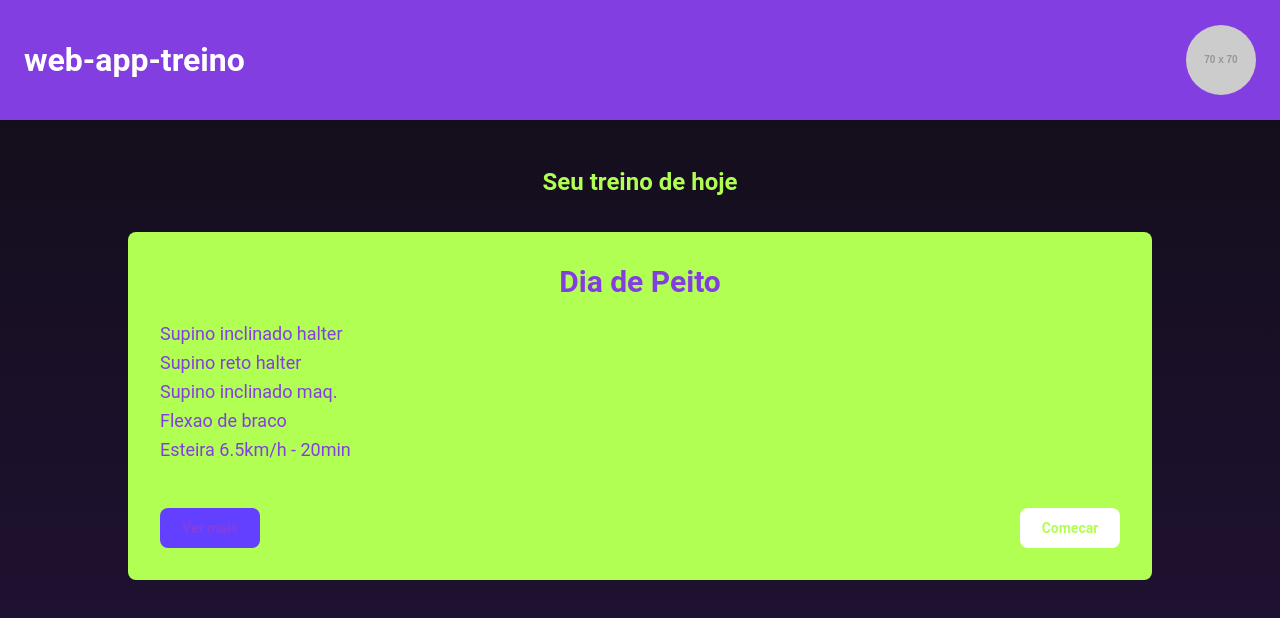
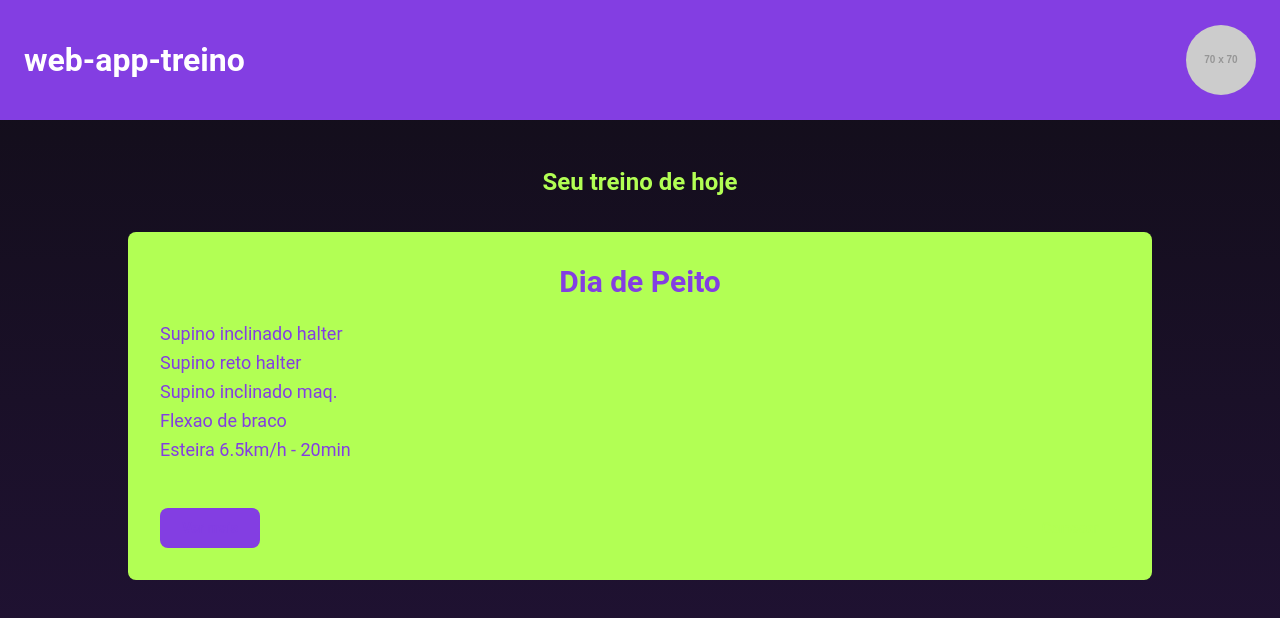
Before and after one commit to hsanfilippo/web-app-treino-front, a React (Create React App) app: page / in a window 1280 px wide. Shown: the top 618 px of the page. Built offline with nearby package versions, Linux system fonts and the light colour scheme.

Commit message:
Feat: Alterações no esquema de cores, e substituição de alguns textos

```diff
--- a/src/components/FormNewTreino/index.tsx
+++ b/src/components/FormNewTreino/index.tsx
@@ -4,6 +4,7 @@ import { BiEditAlt } from 'react-icons/bi'
 
 import * as S from '../../styles/index'
 import * as Styles from './styles'
+import * as Txt from '../../styles/text'
 
 const FormNewTreino = () => {
   type Exercicio = {
@@ -170,9 +171,7 @@ const FormNewTreino = () => {
                 <li key={index}>
                   <Styles.ExercicioCard>
                     <Styles.ExercicioContainer>
-                      <Styles.NomeExercicio>
-                        {exercicio.nome_exerc}
-                      </Styles.NomeExercicio>
+                      <Txt.TitleMd>{exercicio.nome_exerc}</Txt.TitleMd>
                       <Styles.SubsContainer>
                         <div>
                           <Styles.SubsExercicio>
--- a/src/components/FormNewTreino/styles.ts
+++ b/src/components/FormNewTreino/styles.ts
@@ -38,11 +38,11 @@ export const SubsContainer = styled.div`
   max-width: 150px;
 `
 
-export const NomeExercicio = styled.h4`
-  color: #fff;
-  font-size: 22px;
-  margin-bottom: 8px;
-`
+// export const NomeExercicio = styled.h4`
+//   color: #fff;
+//   font-size: 22px;
+//   margin-bottom: 8px;
+// `
 
 export const SubsExercicio = styled.p`
   font-size: 16px;
--- a/src/components/TreinoDia/styles.ts
+++ b/src/components/TreinoDia/styles.ts
@@ -53,7 +53,7 @@ export const ButtonContainer = styled.div`
 `
 
 export const ButtonPrimary = styled.button`
-  background-color: ${cores.corBotaoPrimario};
+  background-color: ${cores.corPrincipal};
   color: ${cores.corPrincipal};
   height: 40px;
   width: 100px;
@@ -66,7 +66,7 @@ export const ButtonPrimary = styled.button`
 `
 
 export const ButtonSecondary = styled.button`
-  background-color: ${cores.corBotaoSecundario};
+  background-color: ${cores.corSecundaria};
   color: ${cores.corSecundaria};
   height: 40px;
   width: 100px;
--- a/src/styles/index.ts
+++ b/src/styles/index.ts
@@ -1,14 +1,9 @@
 import { createGlobalStyle, styled } from 'styled-components'
+import { cores_txt } from './text'
 
 export const cores = {
-  corTexto: '#121714',
-  corFundo: '#2b2b2b',
-  corPrincipal: '#B2FF54',
-  corSecundaria: '#833EE2',
-  corBotaoPrimario: '#fff',
-  corBotaoSecundario: '#6340FF',
-  corBotaoDelete: 'red',
-  corBotaoEdit: 'orange'
+  corPrincipal: '#B2ff54',
+  corSecundaria: '#833ee2'
 }
 
 export const gradients = {
@@ -22,7 +17,7 @@ export const GlobalStyle = createGlobalStyle`
     list-style: none;
     box-sizing: border-box;
     font-family: Roboto, sans-serif;
-    color: ${cores.corTexto}
+    color: ${cores_txt.corTextoPrimario}
   }
 
   body {
@@ -98,20 +93,20 @@ export const ButtonContainer = styled.div`
 `
 
 export const ButtonPrimary = styled.button`
-  background-color: ${cores.corBotaoPrimario};
-  color: ${cores.corPrincipal};
+  background-color: ${cores.corPrincipal};
+  color: ${cores_txt.corTextoSecundario};
   height: 40px;
   width: 100px;
   padding: 10px;
   font-weight: bold;
   font-size: 14px;
   border-radius: 8px;
-  border: none;
+  border: 1px solid ${cores.corSecundaria};
   cursor: pointer;
 `
 
 export const ButtonSecondary = styled.button`
-  background-color: ${cores.corBotaoSecundario};
+  background-color: ${cores.corSecundaria};
   color: ${cores.corSecundaria};
   height: 40px;
   width: 100px;
@@ -151,7 +146,7 @@ export const LgButtonSecondary = styled.button`
 `
 
 export const ButtonDelete = styled.button`
-  background-color: ${cores.corBotaoDelete};
+  background-color: ${cores.corSecundaria};
   color: ${cores.corSecundaria};
   height: 40px;
   width: 100px;
@@ -165,7 +160,7 @@ export const ButtonDelete = styled.button`
 `
 
 export const ButtonEdit = styled.button`
-  background-color: ${cores.corBotaoEdit};
+  background-color: ${cores.corSecundaria};
   color: ${cores.corSecundaria};
   height: 40px;
   width: 100px;
```
